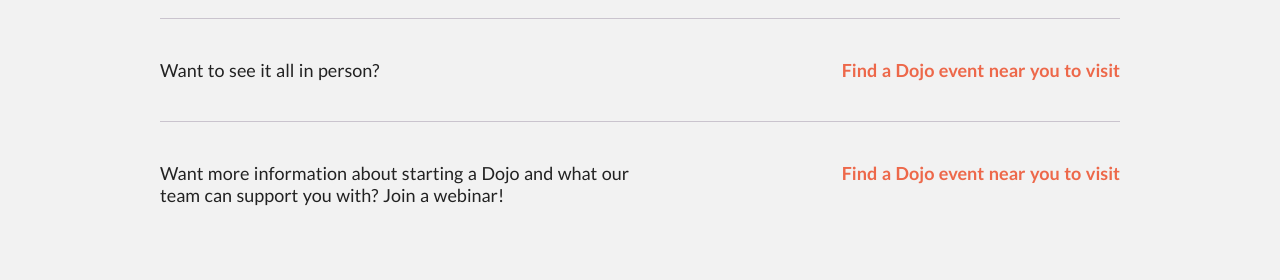
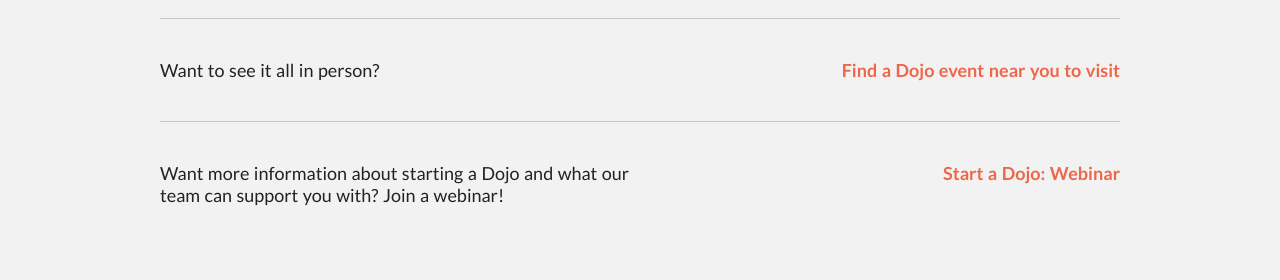
Before and after one commit to CoderDojo/coderdojo.com, a Nuxt app: page /start-a-dojo in a window 1280 px wide. Shown: the part 2860-3140 px from the top of the page. Built offline with nearby package versions, Linux system fonts and the light colour scheme.

Commit message:
corrects text

```diff
--- a/components/startadojo/Questions.vue
+++ b/components/startadojo/Questions.vue
@@ -27,7 +27,7 @@
       <hr class="c-questions__divider">
       <div class="c-questions__wrapper">
         <p class="c-questions__text">{{ $t('Want more information about starting a Dojo and what our team can support you with? Join a webinar!') }}</p>
-        <a href="https://help.coderdojo.com/hc/en-us/articles/360022696411" class="c-questions__link">{{ $t('Find a Dojo event near you to visit') }}</a>
+        <a href="https://help.coderdojo.com/hc/en-us/articles/360022696411" class="c-questions__link">{{ $t('Start a Dojo: Webinar') }}</a>
       </div>
     </div>
   </div>
```
